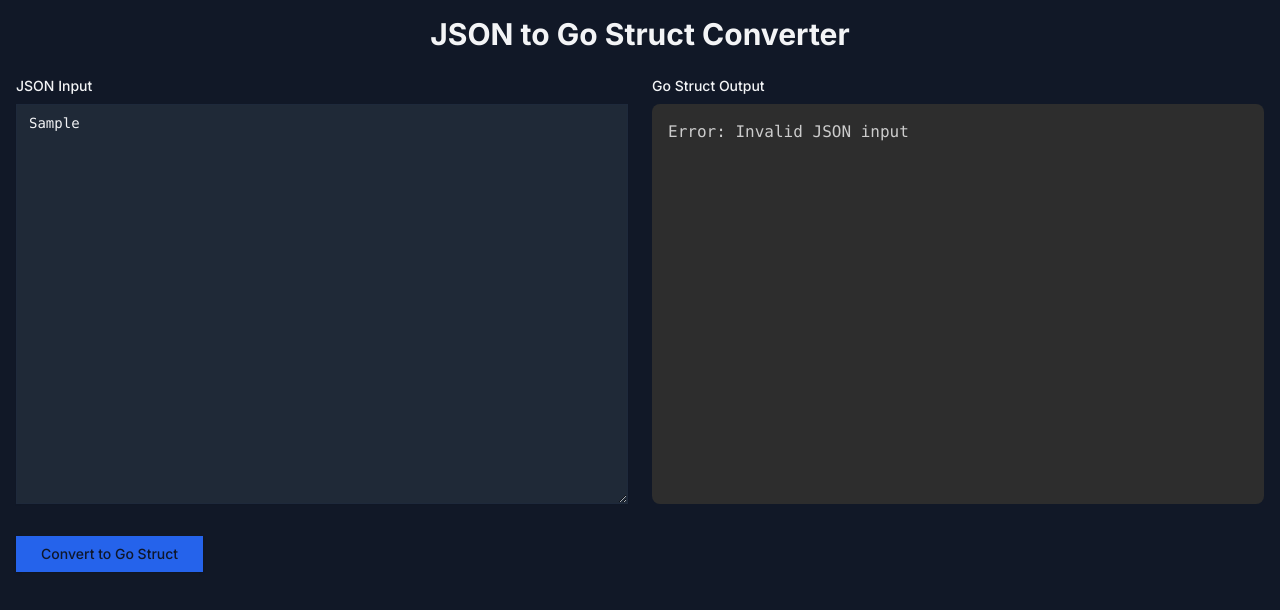
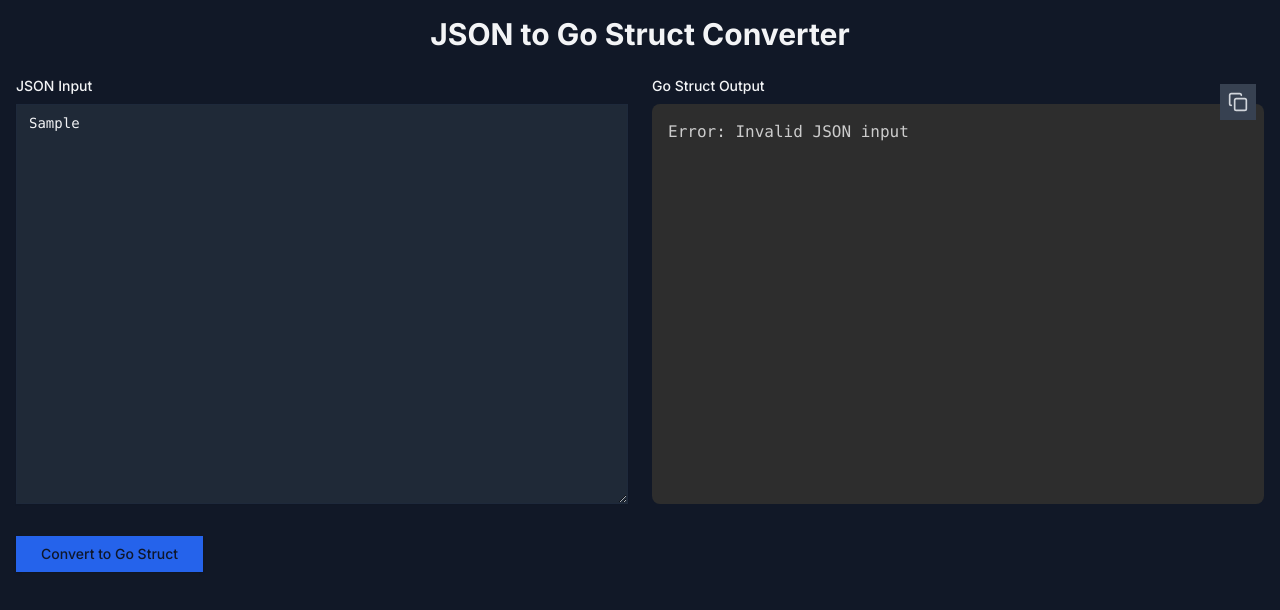
Before and after one commit to MdSadiqMd/JSON-2-Struct, a Next.js app: page / in a window 1280 px wide. Both pictures are taken after typing "Sample" into the empty fields and a click on the button "Convert to Go Struct". Shown: the top 610 px of the page. Built offline with nearby package versions, Linux system fonts and the light colour scheme.

Commit message:
©️ copy button init

```diff
--- a/src/app/page.tsx
+++ b/src/app/page.tsx
@@ -1,5 +1,6 @@
 'use client';
 import { useState, useEffect } from 'react';
+import { Check, Copy } from 'lucide-react';
 import Prism from 'prismjs';
 import 'prismjs/components/prism-go';
 import 'prismjs/components/prism-json';
@@ -11,6 +12,7 @@ import { Textarea } from "@/components/ui/textarea";
 export default function JsonToGoStructConverter() {
     const [jsonInput, setJsonInput] = useState('');
     const [goStruct, setGoStruct] = useState('');
+    const [copied, setCopied] = useState(false);
 
     useEffect(() => {
         Prism.highlightAll();
@@ -63,6 +65,16 @@ export default function JsonToGoStructConverter() {
         }
     };
 
+    const copyToClipboard = async () => {
+        try {
+            await navigator.clipboard.writeText(goStruct);
+            setCopied(true);
+            setTimeout(() => setCopied(false), 3000);
+        } catch (err) {
+            console.error("Failed to copy text: ", err);
+        }
+    };
+
     return (
         <div className="container mx-auto p-4 min-h-screen bg-gray-900 text-gray-100">
             <h1 className="text-3xl font-bold mb-6 text-center">JSON to Go Struct Converter</h1>
@@ -79,13 +91,25 @@ export default function JsonToGoStructConverter() {
                         className="h-[400px] bg-gray-800 text-gray-100 font-mono"
                     />
                 </div>
-                <div className="transition-all duration-300 ease-in-out transform hover:scale-102">
+                <div className="transition-all duration-300 ease-in-out transform hover:scale-102 relative">
                     <label htmlFor="goStruct" className="block text-sm font-medium mb-2">
                         Go Struct Output
                     </label>
                     <pre className="h-[400px] overflow-auto bg-gray-800 rounded-md p-4">
                         <code className="language-go">{goStruct}</code>
                     </pre>
+                    {goStruct && (
+                        <button
+                            onClick={copyToClipboard}
+                            className="absolute top-2 right-2 p-2 bg-gray-700 rounded-md hover:bg-gray-600 transition-colors duration-300"
+                            title="Copy to clipboard"
+                        >
+                            {copied ?
+                                <Check size={20} className="text-green-500" />
+                                : <Copy size={20} className="text-gray-300" />
+                            }
+                        </button>
+                    )}
                 </div>
             </div>
             <Button
```
